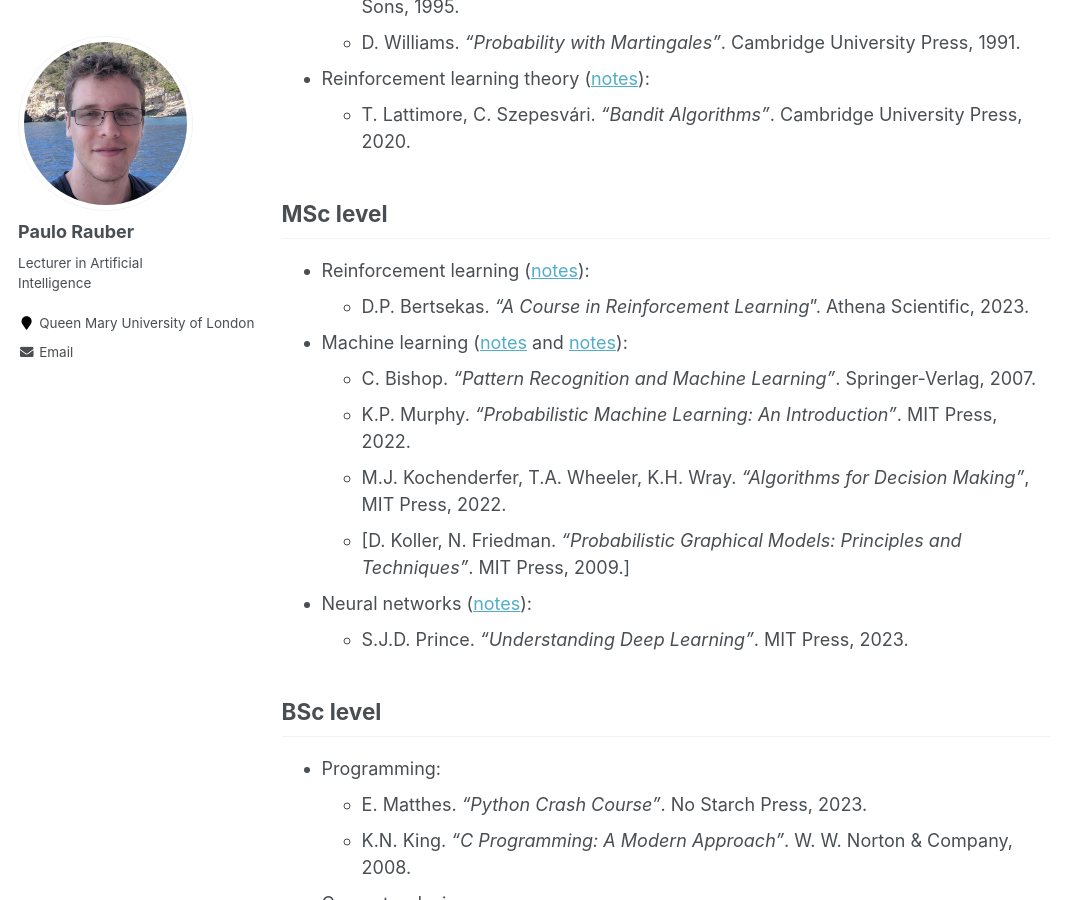
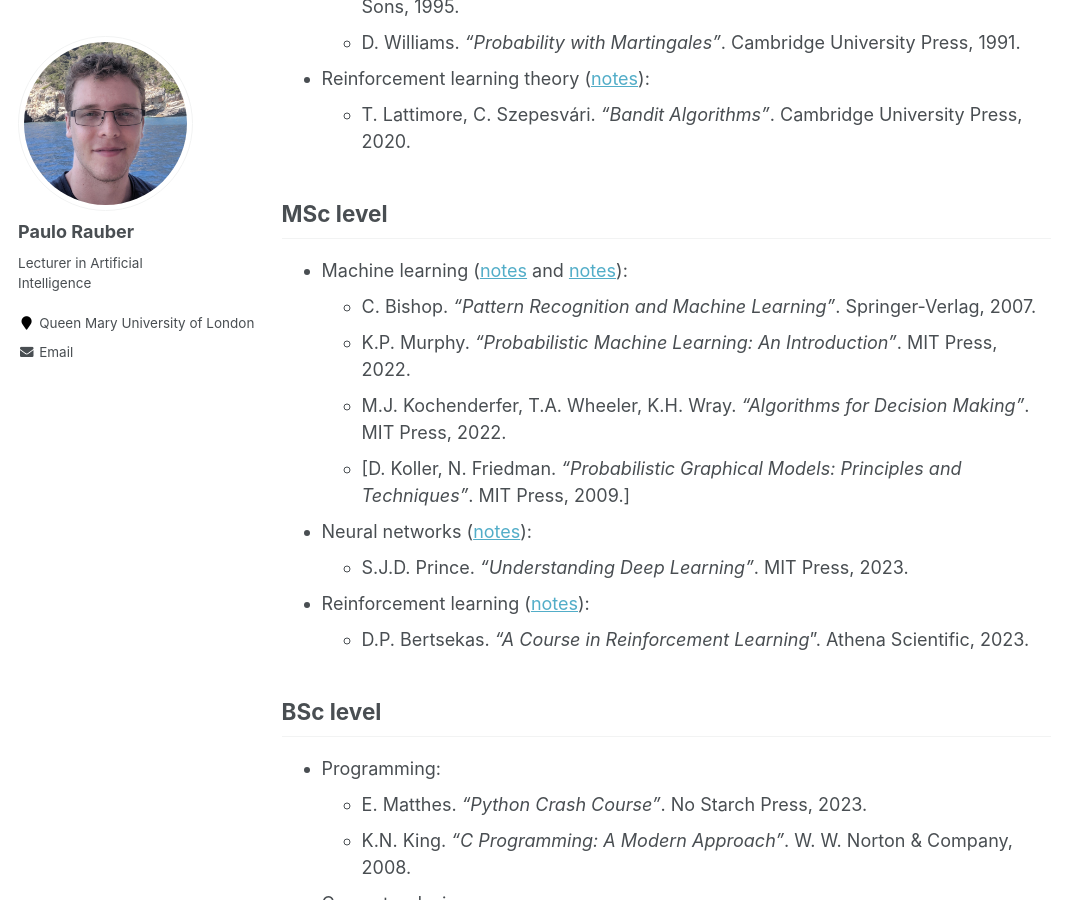
Before and after one commit to paulorauber/paulorauber.github.io, a Jekyll site: the page built from _pages/recommended_reading.md, in a window 1280 px wide and 900 px high, scrolled down 743 px. Shown: the whole window, without its empty margins (0-1079 px from the left). Built offline with Jekyll 4.4.1, drawn with Linux system fonts in a browser that asks for light colours.

```diff
--- a/_pages/recommended_reading.md
+++ b/_pages/recommended_reading.md
@@ -28,17 +28,17 @@ My current research is focused on developing principled but scalable Bayesian re
 
 ## MSc level
 
-* Reinforcement learning ([notes](/files/notes/reinforcement_learning.pdf)):
-  * D.P. Bertsekas. *"A Course in Reinforcement Learning*". Athena Scientific, 2023.
-
 * Machine learning ([notes](/files/notes/machine_learning.pdf) and [notes](/files/notes/probabilistic_graphical_models.pdf)):
   * C. Bishop. *"Pattern Recognition and Machine Learning"*. Springer-Verlag, 2007.
   * K.P. Murphy. *"Probabilistic Machine Learning: An Introduction"*. MIT Press, 2022.
-  * M.J. Kochenderfer, T.A. Wheeler, K.H. Wray. *"Algorithms for Decision Making"*, MIT Press, 2022.
+  * M.J. Kochenderfer, T.A. Wheeler, K.H. Wray. *"Algorithms for Decision Making"*. MIT Press, 2022.
   * [D. Koller, N. Friedman. *"Probabilistic Graphical Models: Principles and Techniques"*. MIT Press, 2009.]
 
 * Neural networks ([notes](/files/notes/neural_networks.pdf)):
   * S.J.D. Prince. *"Understanding Deep Learning"*. MIT Press, 2023.
+
+* Reinforcement learning ([notes](/files/notes/reinforcement_learning.pdf)):
+  * D.P. Bertsekas. *"A Course in Reinforcement Learning*". Athena Scientific, 2023.
 
 ## BSc level
 
```
